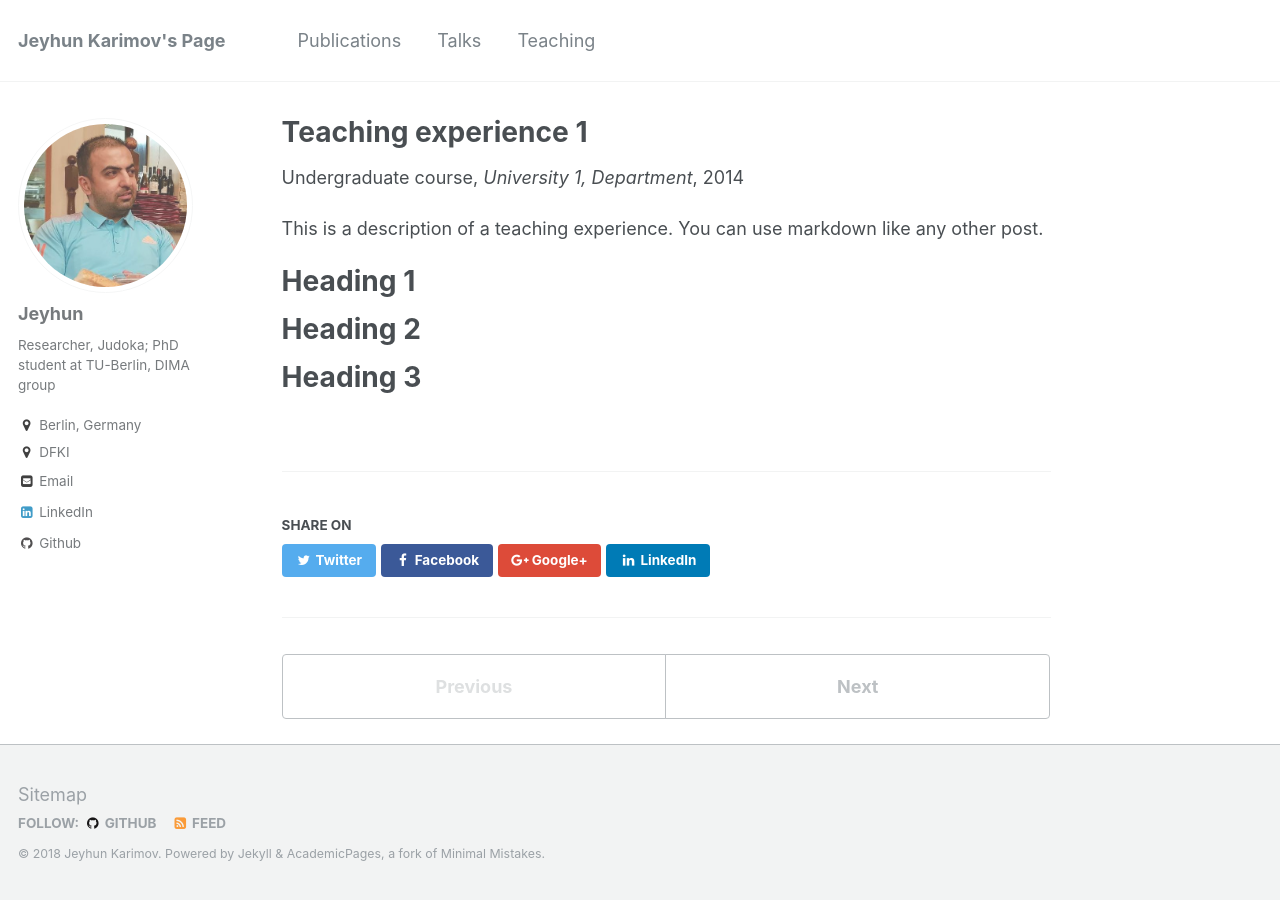
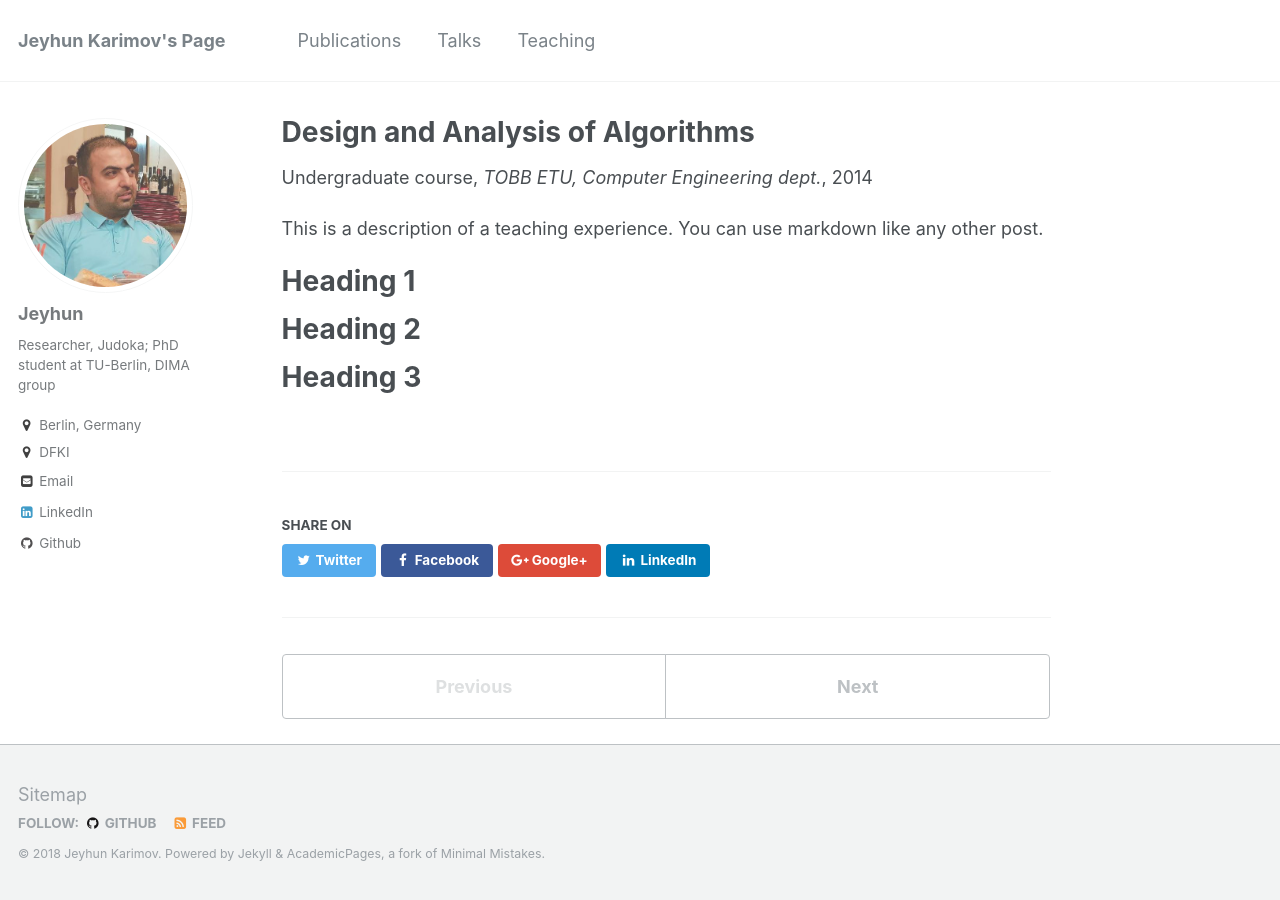
Before and after one commit to jeyhunkarimov/jeyhunkarimov.github.io, a Jekyll site: the page built from _teaching/2014-spring-teaching-1.md, in a window 1280 px wide. Built offline with Jekyll 4.4.1, drawn with Linux system fonts in a browser that asks for light colours.

```diff
--- a/_teaching/2014-spring-teaching-1.md
+++ b/_teaching/2014-spring-teaching-1.md
@@ -1,9 +1,9 @@
 ---
-title: "Teaching experience 1"
+title: "Design and Analysis of Algorithms"
 collection: teaching
 type: "Undergraduate course"
-permalink: /teaching/2014-spring-teaching-1
-venue: "University 1, Department"
+permalink: "https://www.etu.edu.tr/en/bolum/computer-engineering/ders-icerikleri"
+venue: "TOBB ETU, Computer Engineering dept."
 date: 2014-01-01
 location: "City, Country"
 ---
```
Also changed, not shown: images/bio-photo.jpg, images/profile.png.
